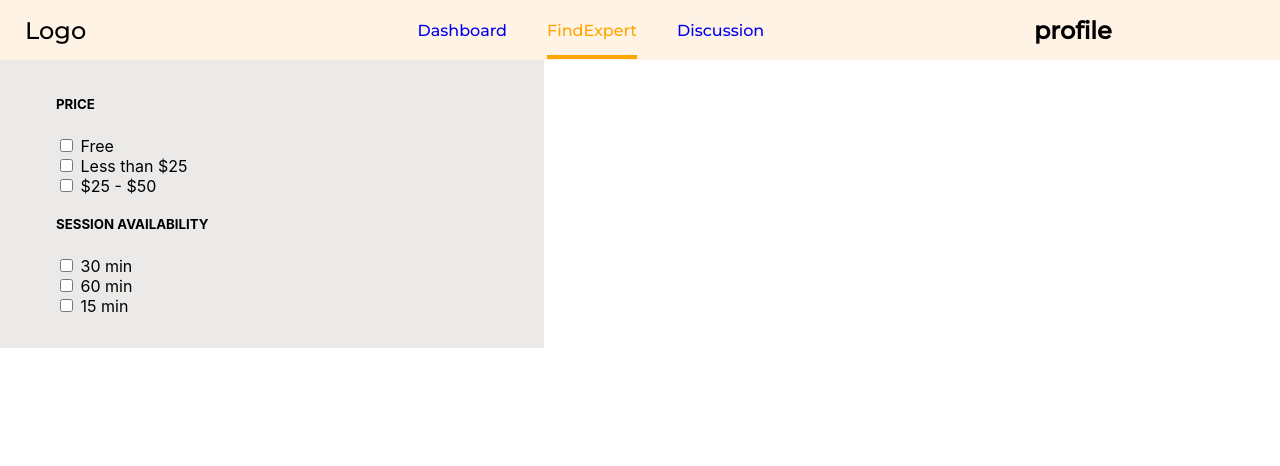
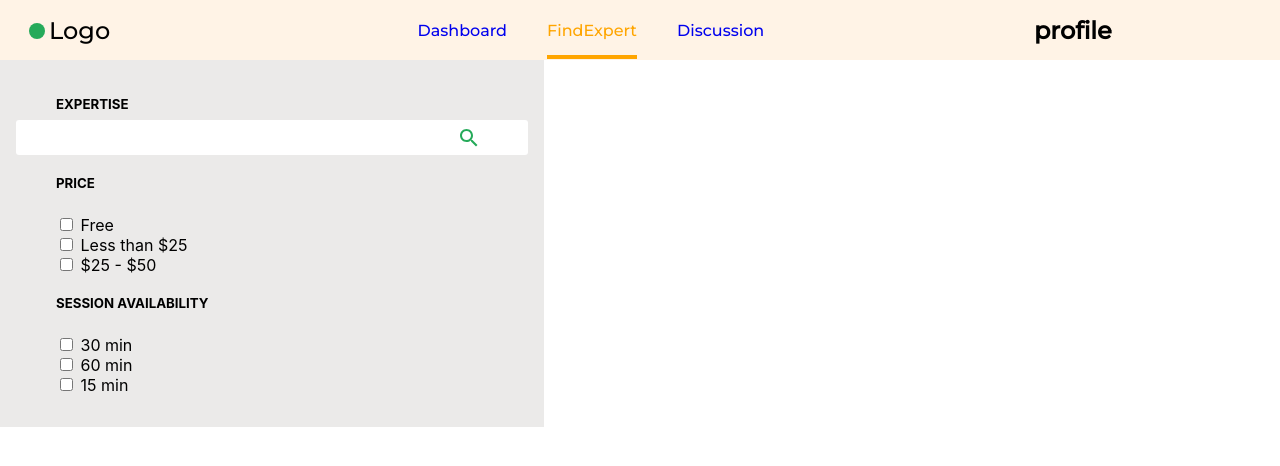
Before and after one commit to Bhaskar-maity/Mentoring-website-frond-end, a React (Create React App) app: page /findexpert in a window 1280 px wide. Shown: the top 466 px of the page. Built offline with nearby package versions, Linux system fonts and the light colour scheme.

Commit message:
input field add

```diff
--- a/package.json
+++ b/package.json
@@ -3,6 +3,7 @@
   "version": "0.1.0",
   "private": true,
   "dependencies": {
+    "@material-ui/core": "^4.11.3",
     "@material-ui/icons": "^4.11.2",
     "@testing-library/jest-dom": "^5.11.9",
     "@testing-library/react": "^11.2.5",
--- a/src/Components/Filtercomponent.css
+++ b/src/Components/Filtercomponent.css
@@ -18,3 +18,24 @@
 .checkbox-list {
    list-style-type: none;
 }
+
+.form-control {
+   padding-left: 1.2rem;
+   padding-top: 0.6rem;
+   padding-bottom: 0.6re;
+}
+
+/* input */
+.sidebar-searchContainer {
+   display: flex;
+   align-items: center;
+   background-color: white;
+   width: 100%;
+   height: 35px;
+   border-radius: 3px;
+}
+.sidebar-searchContainer > input {
+   border: none;
+   margin-right: 10px;
+   width: 80%;
+}
--- a/src/Components/Filtercomponent.js
+++ b/src/Components/Filtercomponent.js
@@ -1,16 +1,28 @@
 import React from "react";
 import "./Filtercomponent.css";
 import FiltersData from "../FiltersData";
-
+import SearchIcon from "@material-ui/icons/Search";
 const RenderFilter = () => {
    return (
       <div className="wrap">
+         <SearchChoice />
          <Filtercheckbox data={FiltersData.price} />
          <Filtercheckbox data={FiltersData.session} />
       </div>
    );
 };
 
+const SearchChoice = () => {
+   return (
+      <div classNameName="filter_container">
+         <h5 className="filter_heading">Expertise</h5>
+         <div className="sidebar-searchContainer">
+            <input type="text" className="form-control" name="" />
+            <SearchIcon color="#26aa5a" />
+         </div>
+      </div>
+   );
+};
 // ------- checkbox component-----
 function Filtercheckbox(props) {
    const datas = props.data;
--- a/src/Components/Navbar.css
+++ b/src/Components/Navbar.css
@@ -8,10 +8,17 @@
 }
 
 .logo {
+   display: flex;
+   align-items: center;
    font-size: 1.5rem;
    flex: 0.2;
-   padding: 10px 25px;
+   padding: 1px 25px;
 }
+/* icon */
+.MuiSvgIcon-root {
+   color: #26aa5a;
+}
+
 .nav-item {
    /* justify-content: space-between; */
    flex: 0.5;
@@ -38,3 +45,8 @@
    border-bottom: 4px solid orange;
    color: orange;
 }
+
+/* icon */
+.MuiSvgIcon-root {
+   margin-top: 1px;
+}
--- a/src/Components/Navbar.js
+++ b/src/Components/Navbar.js
@@ -1,11 +1,15 @@
 import React from "react";
 import "./Navbar.css";
 import { NavLink } from "react-router-dom";
+import FiberManualRecordIcon from "@material-ui/icons/FiberManualRecord";
 export default function Navbar() {
    return (
       <div>
          <nav className="nav">
-            <div className="logo">Logo</div>
+            <div className="logo">
+               <FiberManualRecordIcon color="green" />
+               Logo
+            </div>
             <div className="nav-item">
                <ul>
                   <li>
```
Also changed, not shown: 1 other file (tests, documents, lock files or other folders).
